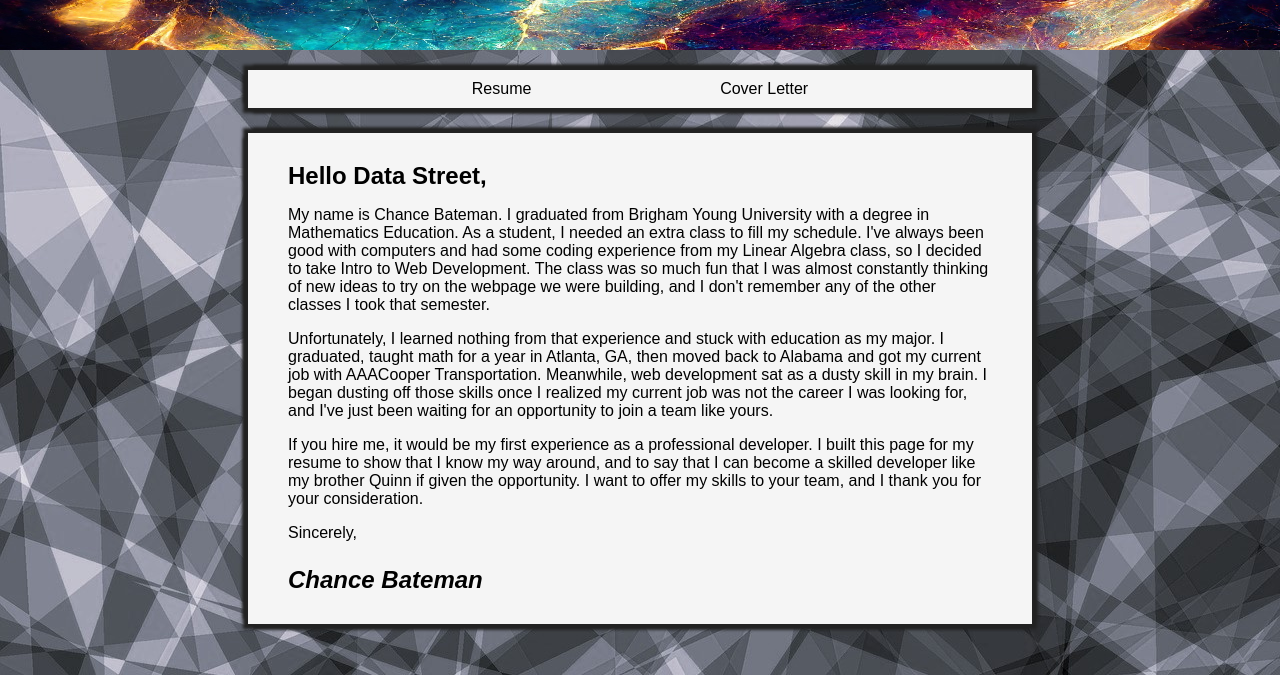
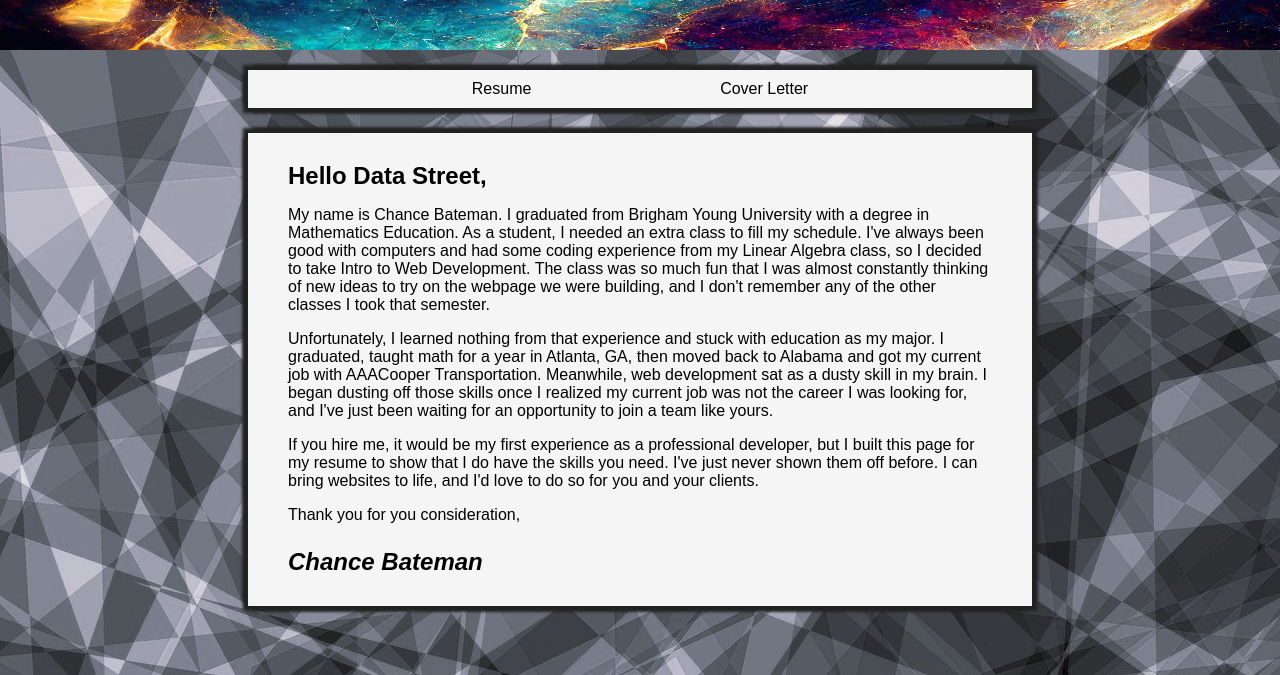
Before and after one commit to chancebateman/practice, a plain HTML site: page cv.html in a window 1280 px wide. Shown: the part 125-800 px from the top of the page. Drawn offline with Linux system fonts and the light colour scheme.

Commit message:
Update cv.html

```diff
--- a/cv.html
+++ b/cv.html
@@ -44,11 +44,11 @@
             </p>
 
             <p>
-                If you hire me, it would be my first experience as a professional developer. I built this page for my resume to show that I know my way around, and to say that I can become a skilled developer like my brother Quinn if given the opportunity. I want to offer my skills to your team, and I thank you for your consideration.
+                If you hire me, it would be my first experience as a professional developer, but I built this page for my resume to show that I do have the skills you need. I've just never shown them off before. I can bring websites to life, and I'd love to do so for you and your clients.
             </p>
 
             <p>
-                Sincerely,
+                Thank you for you consideration,
             </p>
 
             <h3><em>Chance Bateman</em></h3>
```
